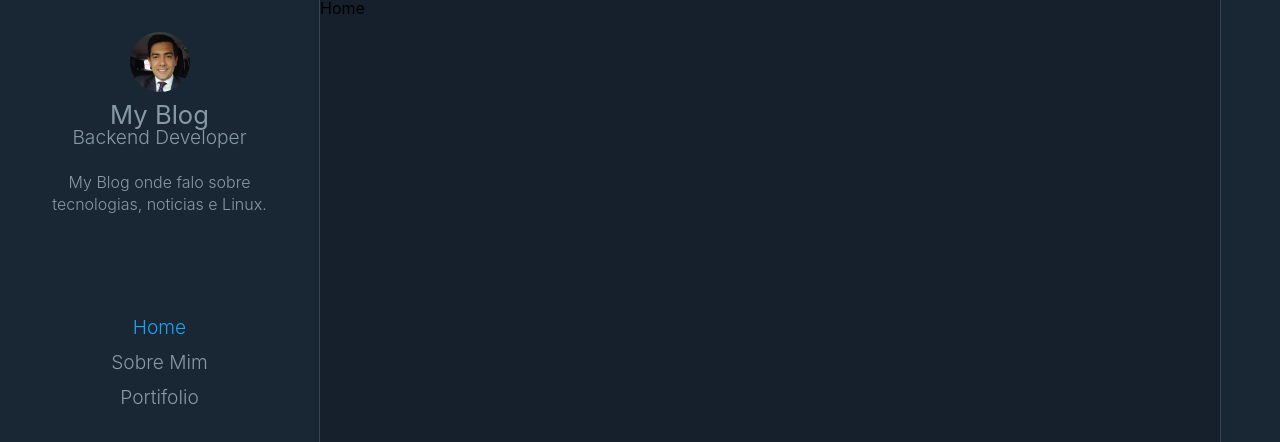
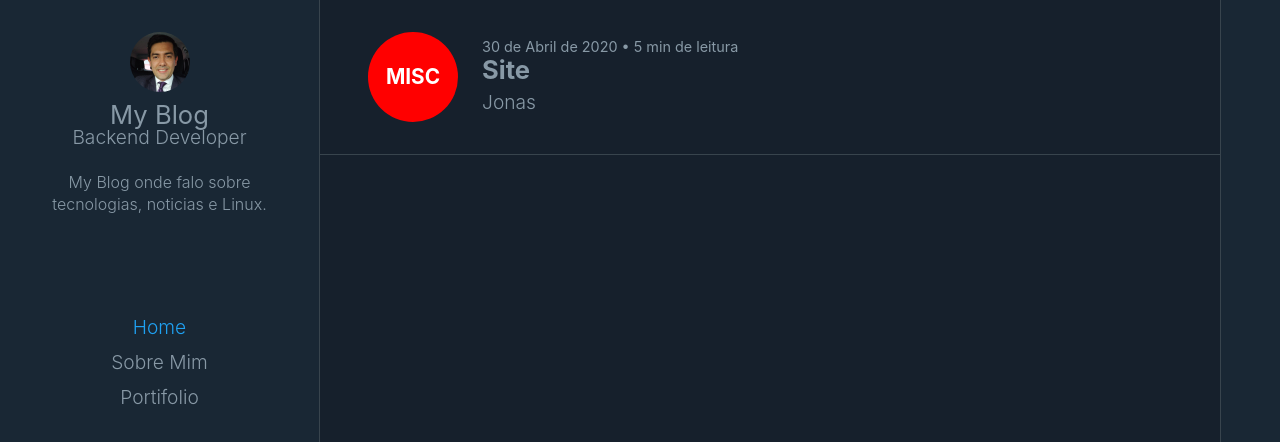
Before and after one commit to jonasbfranco/my-blog, a Gatsby site: page / in a window 1280 px wide. Shown: the top 442 px of the page. Built offline with nearby package versions, Linux system fonts and the light colour scheme; Gatsby itself is replaced by a stand-in of ours; some icons are missing.

Commit message:
:up: PostItem

```diff
--- /dev/null
+++ b/src/components/PostItem/index.js
@@ -0,0 +1,39 @@
+import React from "react"
+import PropTypes from "prop-types"
+
+import * as S from "./styled"
+
+const PostItem = ({
+  slug,
+  background,
+  category,
+  date,
+  timeToRead,
+  title,
+  description,
+}) => (
+  <S.PostItemLink to={slug}>
+    <S.PostItemWrapper>
+      <S.PostItemTag background={background}>{category}</S.PostItemTag>
+      <S.PostItemInfo>
+        <S.PostItemDate>
+          {date} • {timeToRead} min de leitura
+        </S.PostItemDate>
+        <S.PostItemTitle>{title}</S.PostItemTitle>
+        <S.PostItemDescription>{description}</S.PostItemDescription>
+      </S.PostItemInfo>
+    </S.PostItemWrapper>
+  </S.PostItemLink>
+)
+
+PostItem.propTypes = {
+  slug: PropTypes.string.isRequired,
+  background: PropTypes.string,
+  category: PropTypes.string.isRequired,
+  date: PropTypes.string.isRequired,
+  timeToRead: PropTypes.string.isRequired,
+  title: PropTypes.string.isRequired,
+  description: PropTypes.string.isRequired,
+}
+
+export default PostItem
--- a/src/components/PostItem/styled.js
+++ b/src/components/PostItem/styled.js
@@ -1,9 +1,57 @@
-import React from 'react'
+import styled from "styled-components"
+import { Link } from "gatsby"
 
-import * as S from './styled'
+export const PostItemLink = styled(Link)`
+  color: #8899a6;
+  display: flex;
+  text-decoration: none;
 
-const PostItem = () => (
+  &:hover {
+    color: #1fa1f2;
+  }
+`
 
-)
+export const PostItemWrapper = styled.section`
+  align-items: center;
+  border-bottom: 1px solid #38444d;
+  display: flex;
+  padding: 2rem 3rem;
+  width: 100%;
+`
 
-export default PostItem
+export const PostItemTag = styled.div`
+  align-items: center;
+  background: ${props =>
+    props.background ? props.background : '#1fa1f2'};
+  border-radius: 50%;
+  color: #fff;
+  display: flex;
+  font-size: 1.3rem;
+  font-weight: 700;
+  justify-content: center;
+  min-height: 90px;
+  min-width: 90px;
+  text-transform: uppercase;
+`
+
+export const PostItemInfo = styled.div`
+  display: flex;
+  flex-direction: column;
+  margin-left: 1.5rem;
+`
+
+export const PostItemDate = styled.time`
+  font-size: 0.9rem;
+`
+
+export const PostItemTitle = styled.h1`
+  font-size: 1.6rem;
+  font-weight: 700;
+  margin: 0.2rem 0 0.5rem;
+`
+
+export const PostItemDescription = styled.p`
+  font-size: 1.2rem;
+  font-weight: 300;
+  line-height: 1.2;
+`
--- a/src/pages/index.js
+++ b/src/pages/index.js
@@ -1,14 +1,23 @@
 import * as React from "react"
-import { Link, link } from "gatsby"
 
 
 import Layout from "../components/Layout"
 import SEO from "../components/seo"
+import PostItem from '../components/PostItem'
+
 
 const IndexPage = () => (
   <Layout>
     <SEO title="Home" />
-    <h1>Home</h1>
+    <PostItem
+      slug="/about/"
+      background="red"
+      category="Misc"
+      date="30 de Abril de 2020"
+      timeToRead="5"
+      title="Site"
+      description="Jonas"
+      />
   </Layout>
 )
 
--- a/src/pages/using-typescript.tsx
+++ b/src/pages/using-typescript.tsx
@@ -2,7 +2,7 @@
 import * as React from "react"
 import { PageProps, Link, graphql } from "gatsby"
 
-import Layout from "../components/layout"
+import Layout from "../components/Layout"
 import SEO from "../components/seo"
 
 type DataProps = {
```
